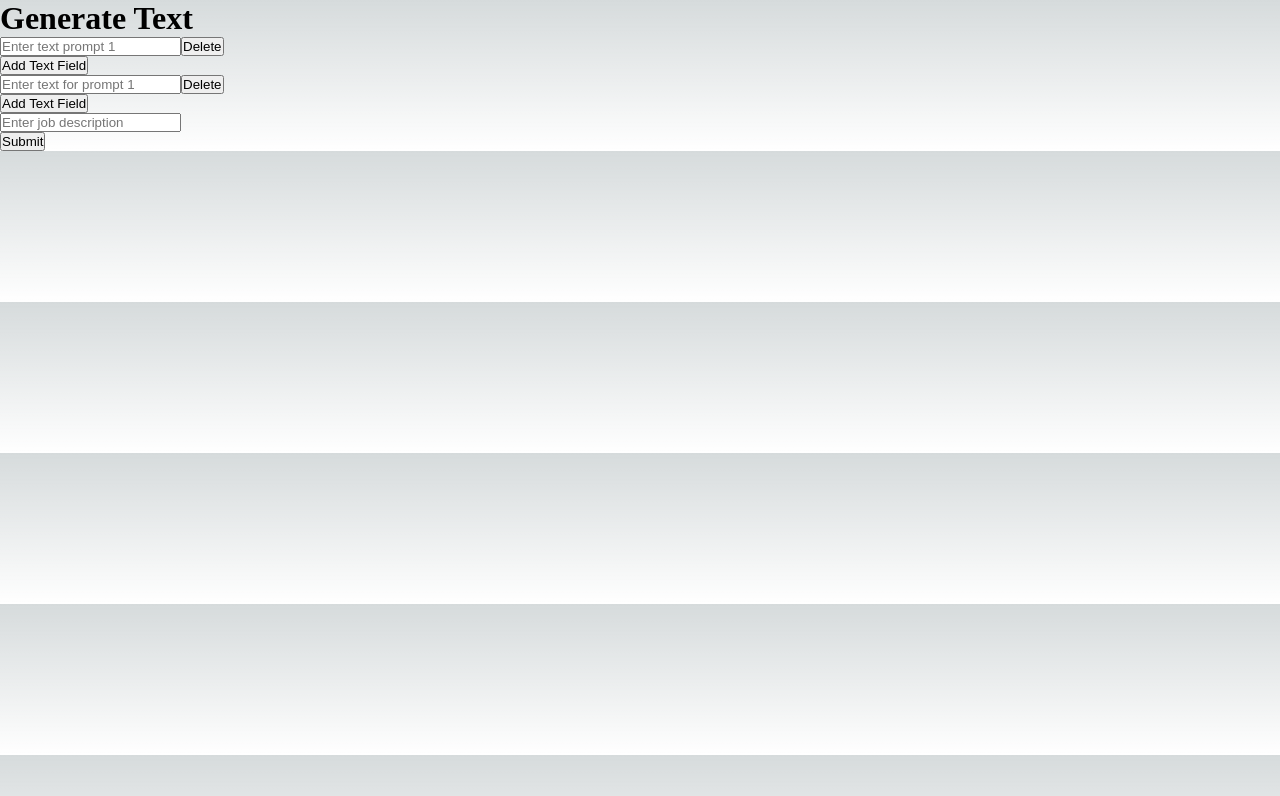
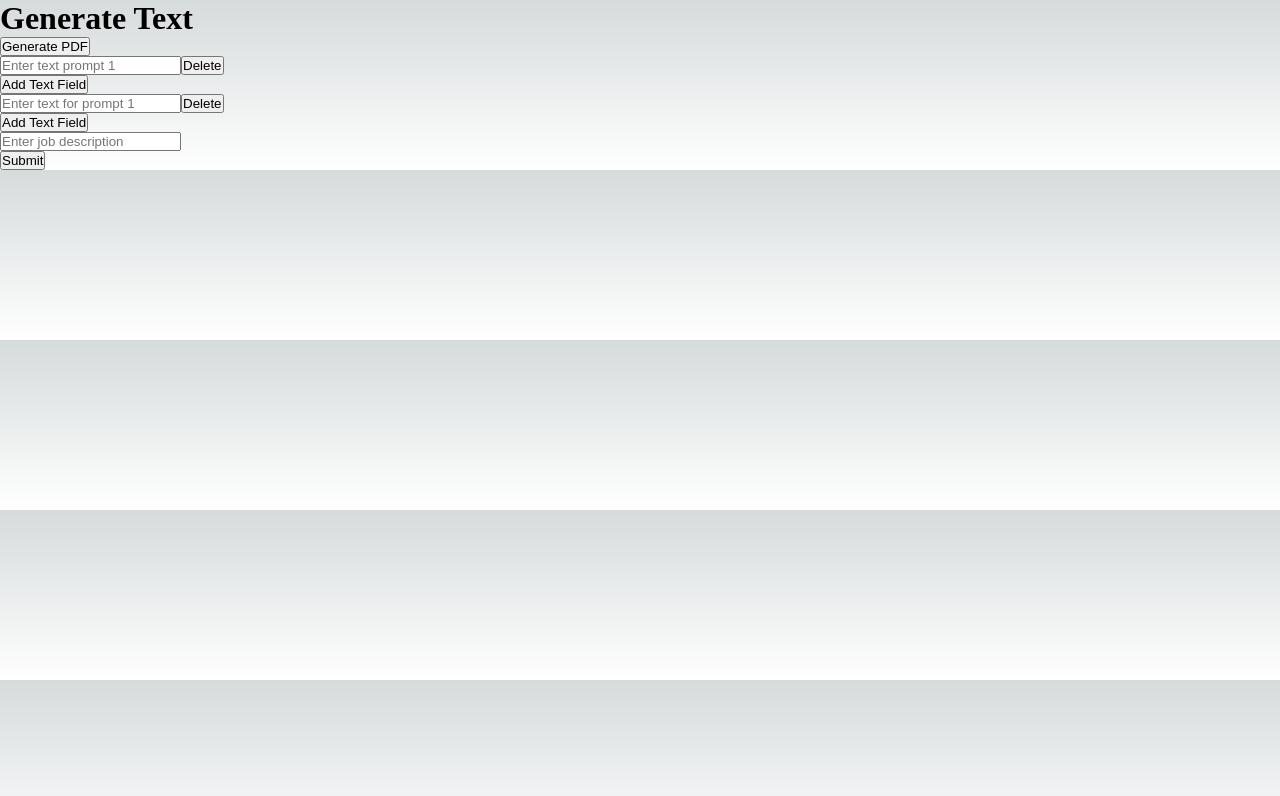
Before and after one commit to Hetul3/resume, a Next.js app: page / in a window 1280 px wide. Shown: the top 796 px of the page. Built offline with nearby package versions, Linux system fonts and the light colour scheme.

Commit message:
jspdf installation and initial addition

```diff
--- a/package.json
+++ b/package.json
@@ -12,6 +12,7 @@
     "ai": "^2.2.31",
     "cohere": "^1.1.1",
     "cohere-ai": "^7.6.2",
+    "jspdf": "^2.5.1",
     "next": "14.0.4",
     "react": "^18",
     "react-dom": "^18"
--- a/pages/index.js
+++ b/pages/index.js
@@ -1,4 +1,5 @@
-import { useState } from "react";
+import { useState, useEffect } from "react";
+import jsPDF from "jspdf";
 
 export default function Home() {
   const [inputText, setInputText] = useState([""]);
@@ -7,6 +8,138 @@ export default function Home() {
   const [generatedText, setGeneratedText] = useState("");
   const [generatedExperience, setGeneratedExperience] = useState("");
   const [errorMessage, setErrorMessage] = useState("");
+
+  const [resumeData, setResumeData] = useState({
+    name: "John Doe",
+    email: "john@example.com",
+    phone: "123-456-7890",
+    address: "123 Tech Street, Techville",
+    summary: "Tech-savvy individual with a passion for coding and problem-solving.",
+    skills: ["JavaScript", "Python", "React", "Node.js"],
+    experience: [
+      {
+        title: "Software Developer",
+        company: "Tech Solutions Inc.",
+        date: "Jan 2019 - Present",
+        description: [
+          "Developed web applications using React.js and Node.js.",
+          "Collaborated with cross-functional teams to deliver high-quality software products.",
+          "Resolved technical issues and optimized application performance."
+        ]
+      },
+      {
+        title: "Frontend Developer",
+        company: "WebTech Co.",
+        date: "Jun 2017 - Dec 2018",
+        description: [
+          "Built responsive and interactive user interfaces using HTML, CSS, and JavaScript.",
+          "Worked closely with designers to implement UI/UX designs.",
+          "Performed code reviews and provided technical guidance to junior developers."
+        ]
+      },
+      {
+        title: "Intern",
+        company: "Innovative Solutions Ltd.",
+        date: "May 2016 - Aug 2016",
+        description: [
+          "Assisted in testing and debugging software applications.",
+          "Participated in team meetings and contributed ideas for product improvement.",
+          "Learned about software development methodologies and best practices."
+        ]
+      }
+    ],
+    projects: [
+      {
+        title: "E-commerce Website",
+        description: [
+          "Developed an e-commerce website using React and Redux.",
+          "Implemented features like user authentication, product search, and cart functionality."
+        ]
+      },
+      {
+        title: "Portfolio Website",
+        description: [
+          "Designed and developed a personal portfolio website using HTML, CSS, and JavaScript.",
+          "Showcased projects, skills, and contact information."
+        ]
+      },
+      {
+        title: "Inventory Management System",
+        description: [
+          "Created an inventory management system with CRUD functionalities using Node.js and MongoDB.",
+          "Integrated authentication and access control for different user roles."
+        ]
+      }
+    ]
+  });
+
+    const generatePDF = async () => {
+      const doc = new jsPDF('p', 'pt', 'letter');
+      const margin = 40;
+      const startY = 50;
+      const lineWidth = doc.internal.pageSize.getWidth() - margin * 2;
+
+      doc.setFont("times", "Roman");
+
+      // Header
+      doc.setFontSize(20);
+      doc.text("John Doe", margin, startY);
+      doc.setFontSize(12);
+      doc.text("123 Tech Street, Techville | john@example.com | 123-456-7890", margin, startY + 20);
+      doc.line(margin, startY + 25, lineWidth + margin, startY + 25);
+
+      // Summary
+      doc.setFontSize(16);
+      doc.text("Summary", margin, startY + 50);
+      doc.setFontSize(12);
+      doc.text(resumeData.summary, margin, startY + 70);
+
+      // Skills
+      doc.setFontSize(16);
+      doc.text("Skills", margin, startY + 120);
+      doc.setFontSize(12);
+      let skillsY = startY + 140;
+      resumeData.skills.forEach(skill => {
+        doc.text(`- ${skill}`, margin, skillsY);
+        skillsY += 20;
+      });
+
+      // Experience
+      doc.setFontSize(16);
+      doc.text("Experience", margin, skillsY + 30);
+      doc.setFontSize(12);
+      let expY = skillsY + 50;
+      resumeData.experience.forEach(exp => {
+        doc.setFont("bold");
+        doc.text(`${exp.title} - ${exp.company}`, margin, expY);
+        doc.setFont("normal");
+        doc.text(`${exp.date}`, margin, expY + 20);
+        exp.description.forEach(desc => {
+          doc.text(`- ${desc}`, margin, expY + 40);
+          expY += 20;
+        });
+        expY += 30;
+      });
+
+      // Projects
+      doc.setFontSize(16);
+      doc.text("Projects", margin, expY + 30);
+      doc.setFontSize(12);
+      let projectY = expY + 50;
+      resumeData.projects.forEach(project => {
+        doc.setFont("bold");
+        doc.text(`${project.title}`, margin, projectY);
+        doc.setFont("normal");
+        project.description.forEach(desc => {
+          doc.text(`- ${desc}`, margin, projectY + 20);
+          projectY += 20;
+        });
+        projectY += 30;
+      });
+
+      doc.save('tech_resume.pdf');
+    };
+
 
   const handleAddField = () => {
     setInputText([...inputText, ""]);
@@ -126,6 +259,7 @@ export default function Home() {
     <div>
       <h1>Generate Text</h1>
 
+      <button onClick={generatePDF}>Generate PDF</button>
       {experienceText.map((value, index) => (
         <div key={index}>
           <input
```
Also changed, not shown: 1 other file (tests, documents, lock files or other folders).
